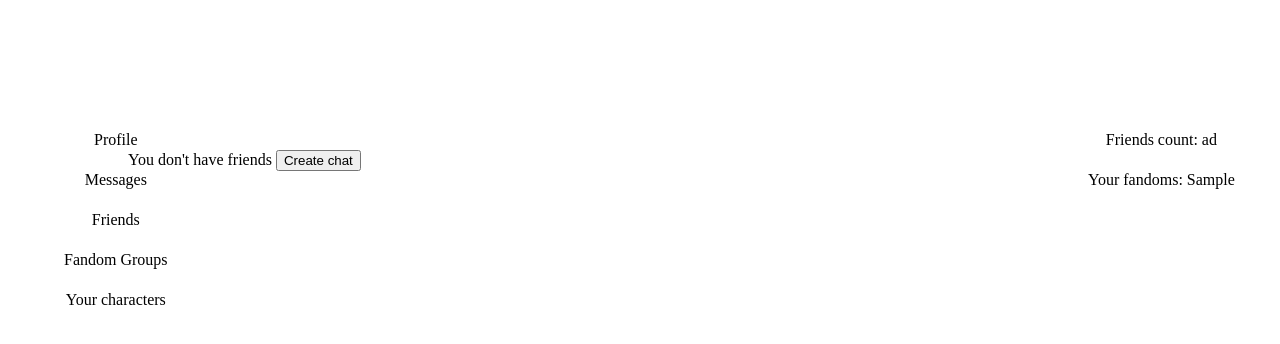
After one commit to LightDashing/circles, a Flask app: template templates/create_chat.html in a window 1280 px wide. The commit adds this page. Shown: the top 344 px of the page. Run offline with Flask 2, Linux system fonts and the light colour scheme; the template is opened without the code that fills it: most values are stand-ins (such as "Sample title", 1, 10 or a date in 2020).

Commit message:
Started on working with group chats, added links and code in database.py

```diff
--- a/app.py
+++ b/app.py
@@ -178,6 +178,35 @@ def dialog_page(username):
     return render_template("dialog.html", name=name, messages=messages, username=username, chat_id=chat_id)
 
 
+@app.route('/user/messages', methods=['GET'])
+def messages():
+    with OpenConnectionToBD(db):
+        username = session['username']
+        chats = db.get_user_chats(username)
+    return render_template("messages.html", chats=chats, name=username)
+
+
+@app.route('/user/create_chat', methods=['GET', 'POST'])
+def create_chat():
+    if request.method == 'POST':
+        pass
+    with OpenConnectionToBD(db):
+        username = session.get("username")
+        friends = db.return_friendslist(username)
+    return render_template("create_chat.html", friends=friends, name=username)
+
+
+@app.route('/chat/<chatid>', methods=['GET', 'POST'])
+def chat(chatid):
+    if request.method == 'POST':
+        pass
+    else:
+        with OpenConnectionToBD(db):
+            chat = db.get_chat_byid(chatid)
+            username = session.get('username')
+        return render_template("chat.html", chat=chat, name=username)
+
+
 @app.route('/user/settings', methods=['GET', 'POST'])
 def user_settings():
     if request.method == 'POST':
--- /dev/null
+++ b/static/create_chat.js
@@ -0,0 +1,89 @@
+var usernames = []
+var admin = null
+var moderators = []
+var chatname = null
+
+function init(username, friendscount){
+    usernames.push(username)
+    admin = username
+    console.log(friendscount)
+    for (i = 1; i < friendscount + 1; i++){
+        bind_button(i)
+        bind_checkbox(i)
+    }
+    $("#create_chat").click(function (){
+        create_chat()
+    })
+}
+
+function add_friend(friendname){
+    usernames.push(friendname)
+}
+
+
+function remove_friend(friendname){
+    for (i = 0; i < usernames.length; i++){
+        if (usernames[i] == friendname){
+            usernames.splice(i, 1)
+        }
+    }
+}
+
+function add_moderator(friendname){
+    moderators.push(friendname)
+}
+
+function remove_moderator(friendname){
+    for (i = 0; i < moderators.length; i++){
+        if (moderators[i] == friendname){
+            moderators.splice(i, 1)
+        }
+    }
+}
+
+function bind_button(number){
+    $("#add_friend_"+number).click(function (){
+        add_friend($("#friend_"+number).html())
+        $("#remove_friend_"+number).show()
+        $("#add_friend_"+number).hide()
+        $("#is_moderator_"+number).show()
+    })
+    $("#remove_friend_"+number).hide()
+    $("#is_moderator_"+number).hide()
+    $("#remove_friend_"+number).click(function(){
+        remove_friend($("#friend_"+number).html())
+        $("#remove_friend_"+number).hide()
+        $("#add_friend_"+number).show()
+        $("#is_moderator_"+number).hide()
+        $("#is_moderator_"+number).prop("checked", false)
+    })
+}
+
+function bind_checkbox(number){
+    $("#is_moderator_"+number).change(function (){
+        if(this.checked){
+            add_moderator($("#friend_"+number).html())
+        } else {
+            remove_moderator($("#friend_"+number).html())
+        }
+    })
+}
+
+function create_chat(){
+    chatname = $("#chat_name").val()
+    if (chatname == ''){
+        alert("Enter chat name!")
+    } else {
+        console.log(chatname)
+        $.ajax({
+            url: '/user/create_chat',
+            method: 'POST',
+            data: JSON.stringify({"users":usernames, "admin":admin, "moderators":moderators, "chatname": chatname}),
+            dataType: 'json',
+            contentType: 'application/json',
+            success: function(){
+
+            }
+        })
+    }
+}
--- /dev/null
+++ b/templates/create_chat.html
@@ -0,0 +1,53 @@
+<!DOCTYPE html>
+<html lang="en">
+<head>
+    <meta charset="UTF-8">
+    <title>Create chat</title>
+    <link type="text/css" rel="stylesheet" href="/static/css/friends.css">
+    <script src="//ajax.googleapis.com/ajax/libs/jquery/3.6.0/jquery.min.js"></script>
+    <script>window.jQuery || document.write('<script src="{{
+  url_for('static', filename='jquery3.6.0.js') }}">\x3C/script>')</script>
+    <script type=text/javascript>
+        $SCRIPT_ROOT = {{ request.script_root|tojson }};
+    </script>
+    <script type="text/javascript" src="{{ url_for("static", filename="create_chat.js") }}"></script>
+</head>
+<body>
+<div class="header">
+    <div class="logo"></div>
+    <div class="friends-header"></div>
+</div>
+<div class="left-row">
+    <a>Profile</a><br>
+    <a>Messages</a><br>
+    <a>Friends</a><br>
+    <a>Fandom Groups</a><br>
+    <a>Your characters</a><br>
+</div>
+<div class="main-row">
+    {% if friends['success'] %}
+    <label>Chat name</label>
+    <input type="text" id="chat_name"><br>
+    {% for friend in friends['friendslist'] %}
+    <!-- Сверху сначала должен быть аватар -->
+    <a href="/users/{{friend['name']}}" id="friend_{{loop.index}}">{{friend['name']}}</a>
+    <a href="/dialog/{{friend['name']}}">Write message</a>
+    <button id="add_friend_{{loop.index}}">Add friend</button>
+    <button id="remove_friend_{{loop.index}}">Remove friend</button>
+    <label>Is moderator</label>
+    <input type="checkbox" id='is_moderator_{{loop.index}}'><br>
+    {% endfor %}
+    {% else %}
+    <a>You don't have friends</a>
+    {% endif %}
+    <button id="create_chat">Create chat</button>
+</div>
+<div class="right-row">
+    <a>Friends count: ad</a><br>
+    <a>Your fandoms: {{ fandoms_list }}</a><br>
+</div>
+<script>
+    init("{{name}}", "{{friends|length}}")
+</script>
+</body>
+</html>
--- a/templates/friends.html
+++ b/templates/friends.html
@@ -22,7 +22,7 @@
     {% for friend in friends['friendslist'] %}
     <!-- Сверху сначала должен быть аватар -->
     <a href="/users/{{friend['name']}}">{{friend['name']}}</a>
-    <a href="/dialog/{{friend['name']}}">Write message</a>
+    <a href="/dialog/{{friend['name']}}">Write message</a><br>
     {% endfor %}
     {% else %}
     <a>You don't have friends</a>
--- a/templates/user.html
+++ b/templates/user.html
@@ -16,7 +16,7 @@
 <div class="left-row">
     <a>Profile</a><br>
     <a href="{{ url_for("user_settings") }}" class="settings">Settings</a><br>
-    <a>Messages</a><br>
+    <a href="{{ url_for("messages")}}">Messages</a><br>
     <a href="{{ url_for("friends_page") }}">Friends</a><br>
     <a>Fandom Groups</a><br>
     <a>Your characters</a><br>
```
Also changed, not shown: database.py (+30 -2 lines), templates/chat.html (added, +20 -0 lines), templates/messages.html (added, +19 -0 lines).
